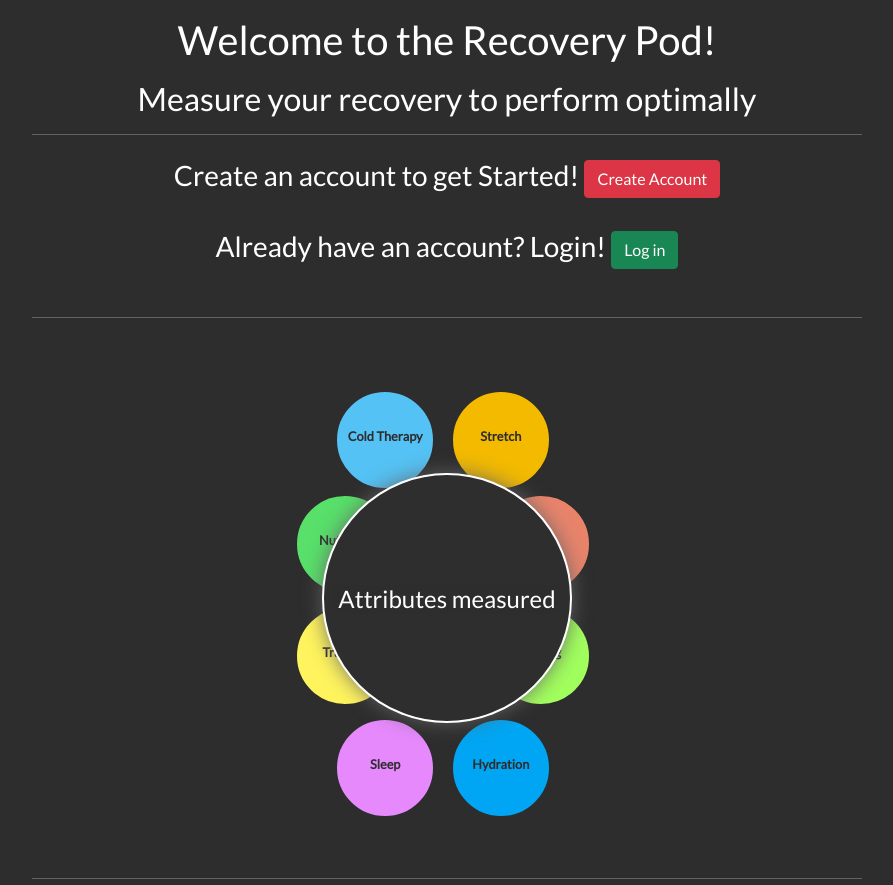
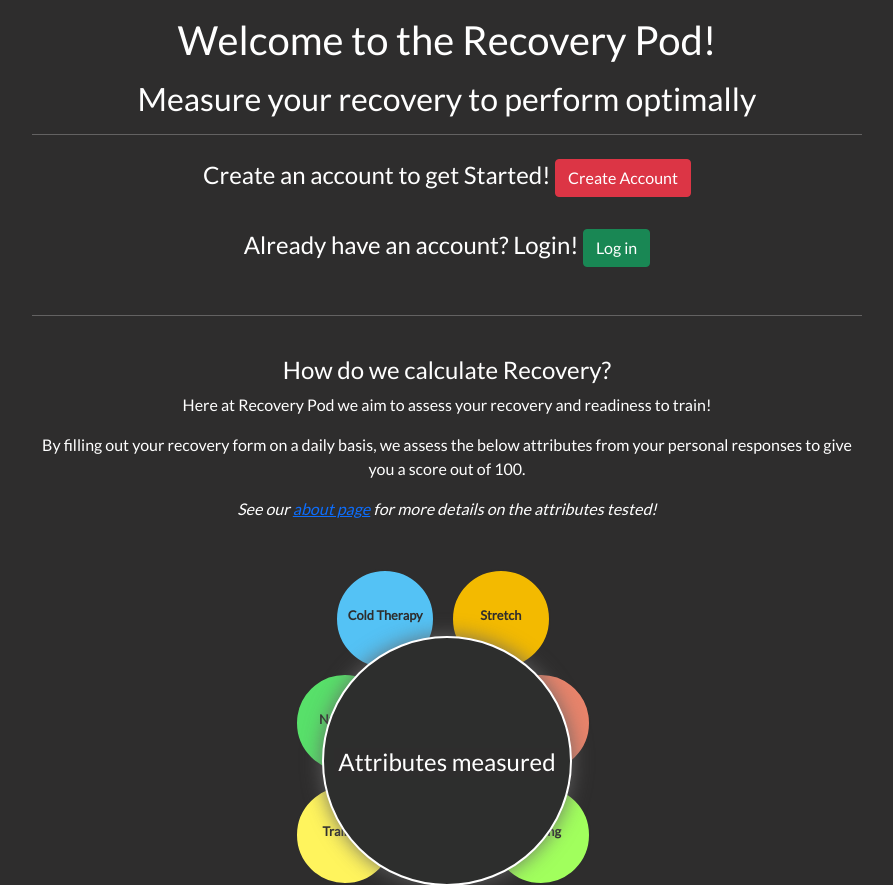
Before and after one commit to aryan008/recovery-test, a Flask app: page / in a window 1280 px wide. Shown: the part 48-933 px from the top of the page, without its empty margins (193-1086 px from the left). Run offline with Flask 2, Linux system fonts and the light colour scheme; data that the repository does not hold is empty; some libraries are stand-ins or nearby versions.

Commit message:
adding home page info

```diff
--- a/templates/recovery.html
+++ b/templates/recovery.html
@@ -6,22 +6,28 @@
             <h2 class="text-center">Measure your recovery to perform optimally</h2>
             <hr class="featurette-divider">
             {% if user_check != "Yes" %}
-            <h3 class="text-center mt-4">Create an account to get Started!
+            <h4 class="text-center mt-4">Create an account to get Started!
                 <span>
                     <a href="{{ url_for('create_account') }}" type="button" class="btn btn-danger">Create Account</a>
                 </span>
-            </h3>
+            </h4>
             <br>
-            <h3 class="text-center">Already have an account? Login!
+            <h4 class="text-center">Already have an account? Login!
                 <span>
                     <a href="{{ url_for('login') }}" type="button" class="btn btn-success">Log in</a>
                 </span>
-            </h3>
+            </h4>
             <br>
             <hr class="featurette-divider">
             {% else %}
             {% endif %}
             <br>
+            <div class="text-center">
+                <h4>How do we calculate Recovery?</h4>
+                <p>Here at Recovery Pod we aim to assess your recovery and readiness to train!</p>
+                <p>By filling out your recovery form on a daily basis, we assess the below attributes from your personal responses to give you a score out of 100.</p>
+                <p><i>See our <a href="{{ url_for('about') }}">about page</a> for more details on the attributes tested!</i></p>
+            </div>
             <div class="left-div">
                 <ul class="home-page-attributes">
                     <li id="home-page-list-cold-therapy">Cold Therapy</li>
```
